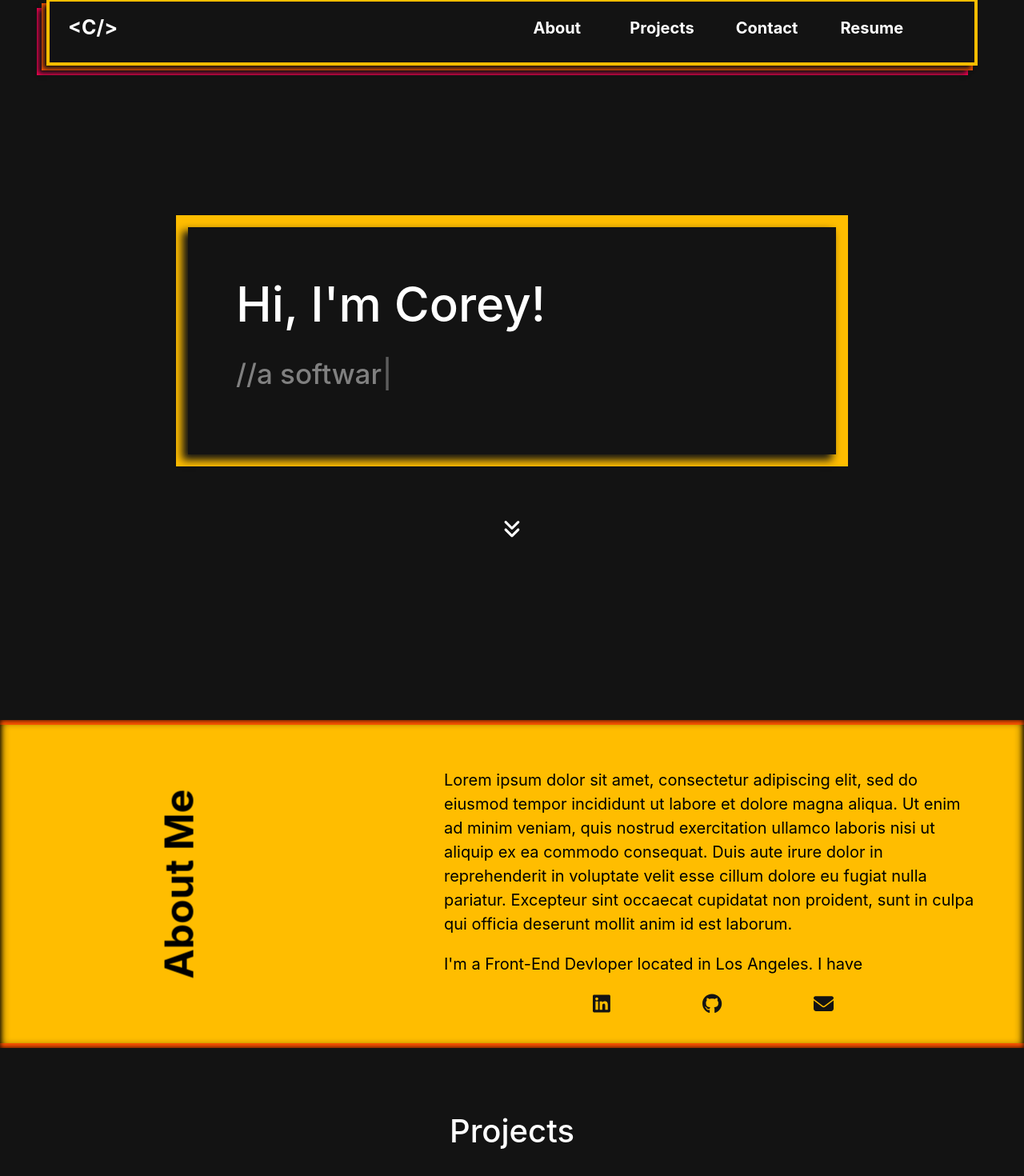
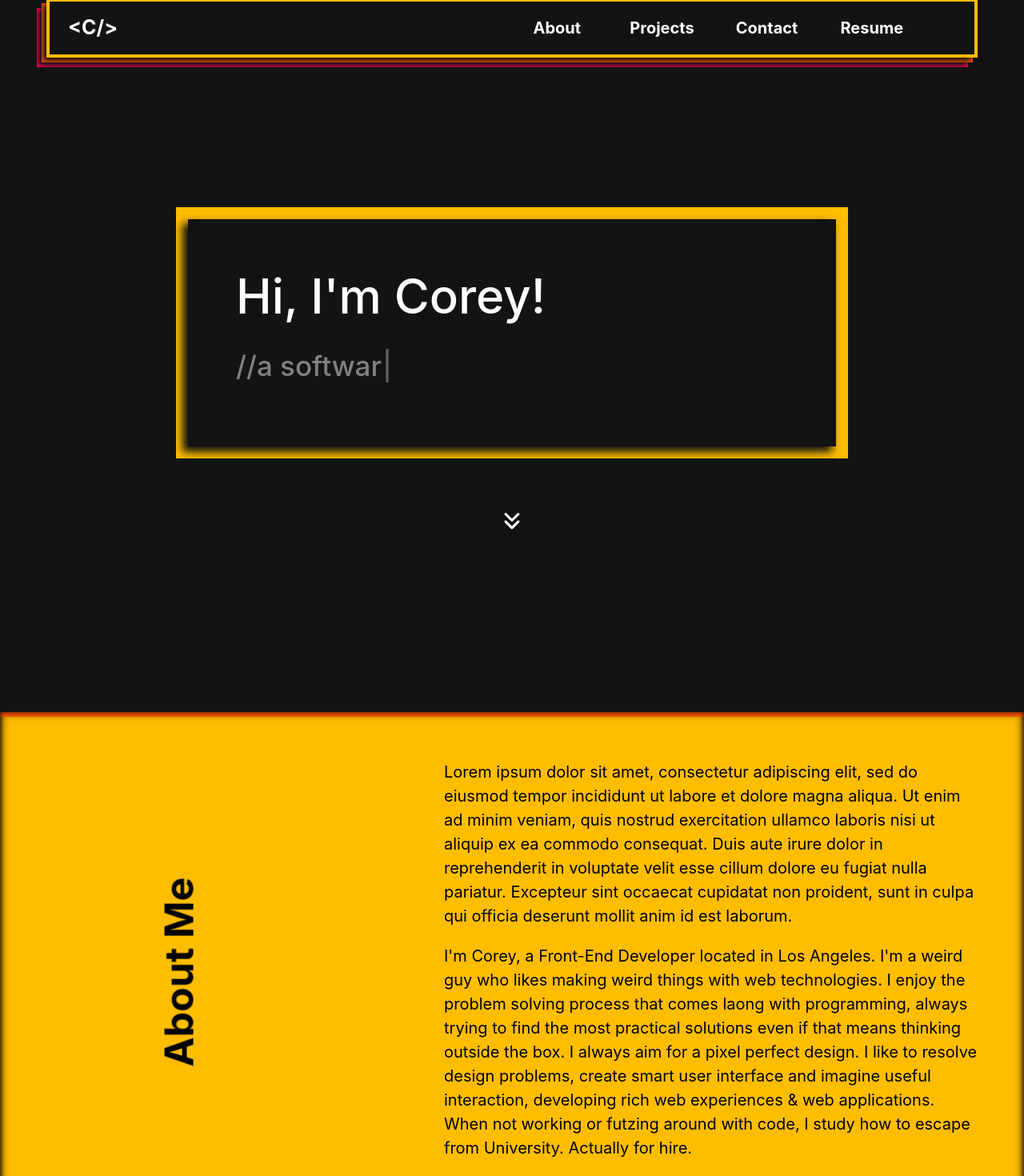
Before and after one commit to SilverBits1001/portfolios-site, a React (Create React App) app: page / in a window 1280 px wide. Shown: the top 1470 px of the page at 80% size. Built offline with nearby package versions, Linux system fonts and the light colour scheme; the HTML template or start-up script is replaced by a standard one.

Commit message:
updated about me

```diff
--- a/src/components/navbar/navbar.js
+++ b/src/components/navbar/navbar.js
@@ -4,7 +4,7 @@ import { Container, Nav, Navbar, Col, Row } from 'react-bootstrap'
 
 export default function MyNavbar() {
     return (
-        <Navbar expand='md' className='nav-border nav-container pt-2 ms-3 me-2 mx-md-5 pb-3'>
+        <Navbar expand='md' className='nav-border nav-container pt-2 ms-3 me-2 mx-md-5 pb-2'>
             <Container>
                 <Col>
                     <Navbar.Brand className='brand ' href="#home"> &lt;C/&gt;</Navbar.Brand>
--- a/src/components/pages/about/about.js
+++ b/src/components/pages/about/about.js
@@ -36,22 +36,27 @@ export default function About() {
                             photography enthusiast, and tech-obsessed!!! */}
                         </p>
                         <p className='section-content'>
-I'm a Front-End Devloper located in Los Angeles. I have
+                            I'm Corey, a Front-End Developer located in Los Angeles. I'm a weird guy who likes making weird things with web technologies.
+                            I enjoy the problem solving process that comes laong with programming, always trying to find the most practical solutions even if that means thinking outside the box.
+                            I always aim for a pixel perfect design.
+
+                            I like to resolve design problems, create smart user interface and imagine useful interaction, developing rich web experiences & web applications.
+                            When not working or futzing around with code, I study how to escape from University. Actually for hire.
                             {/*                             I'm Corey Coleman, a Freelance Front-end developer. I'm a weird guy who likes making weird things with web technologies.
                             I like to resolve design problems, create smart user interface and imagine useful interaction, developing rich web experiences & web applications.
                             When not working or futzing around with code, I study how to escape from University. Actually for hire.
  */}                        </p>
                         <Row className='mx-auto'>
 
-                            <Col  className='d-flex justify-content-end'>
-                                <a target="_blank"  rel="noreferrer" href='http://www.linkedin.com/in/corey-coleman-881983218'>
+                            <Col className='d-flex justify-content-end'>
+                                <a target="_blank" rel="noreferrer" href='http://www.linkedin.com/in/corey-coleman-881983218'>
                                     <FontAwesomeIcon className='socials' icon={faLinkedin} size={'lg'} />
 
                                 </a>
 
                             </Col>
                             <Col className='d-flex justify-content-center'>
-                                <a target="_blank"  rel="noreferrer" href='https://github.com/SilverBits1001'>
+                                <a target="_blank" rel="noreferrer" href='https://github.com/SilverBits1001'>
                                     <FontAwesomeIcon className='socials' icon={faGithub} size={'lg'} />
                                 </a>
                             </Col>
--- a/src/components/pages/contact/contact.scss
+++ b/src/components/pages/contact/contact.scss
@@ -22,7 +22,7 @@ form div .form-control {
   overflow: visible;
   border-radius: 0;
   width: 100%;
-  background-color: #1a1a1a;
+  background-color: #1d1d1d;
   border: none;
   border-bottom: 2px solid $red;
   transition: 0.2s;
```
